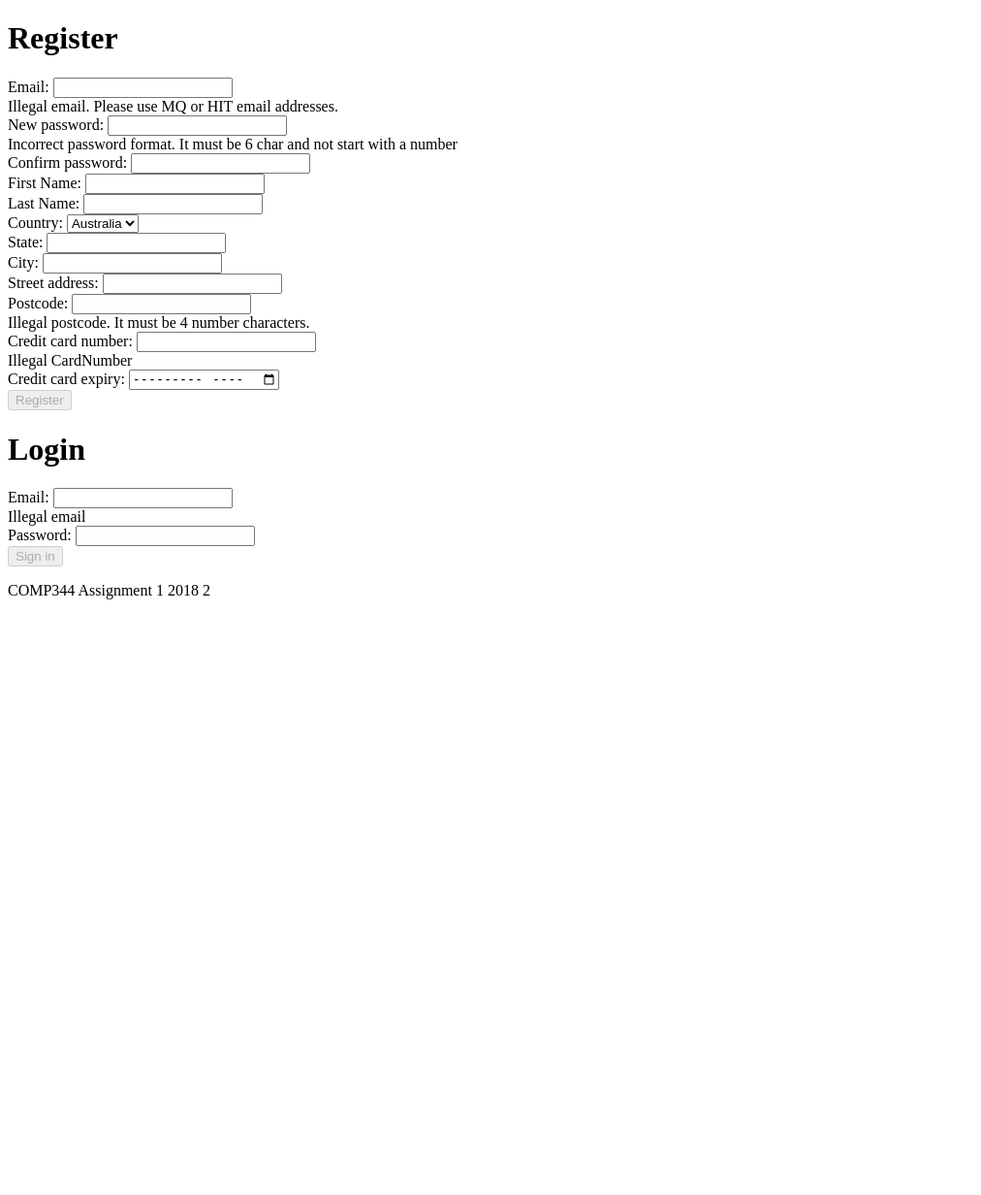
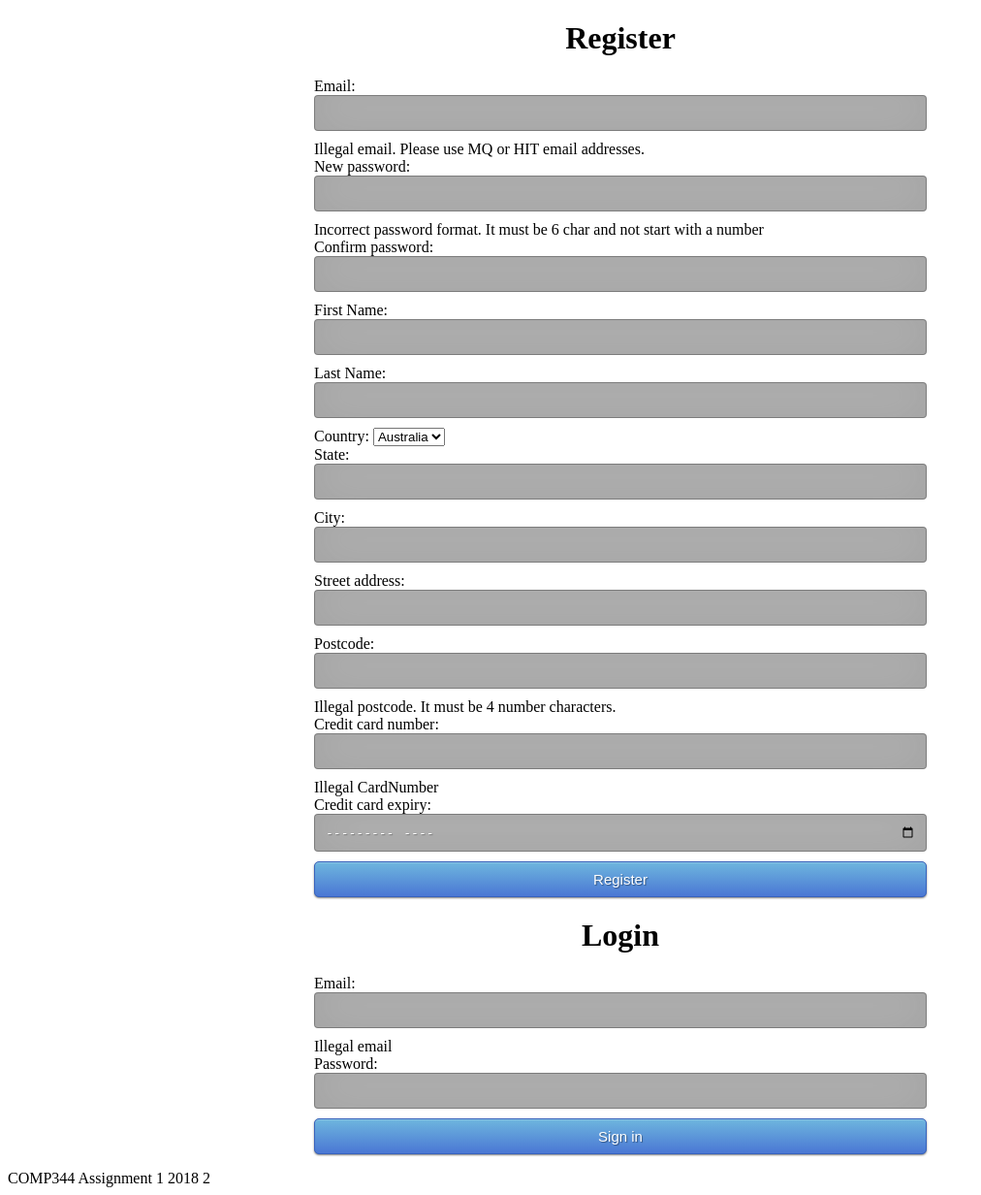
Before and after one commit to COMP344-e-commerce/assignment1, a PHP site: page /account.php in a window 1280 px wide. Shown: the part 26-1258 px from the top of the page at 97% size, without its empty margins (0-1012 px from the left). Before the commit the page ends 644 px from the top, so only its background shows below. Run offline with PHP 8.4, Linux system fonts and the light colour scheme.

Commit message:
integrated 孙伟泽's CSS

```diff
--- a/account.php
+++ b/account.php
@@ -6,6 +6,7 @@
 <?php include("head.php"); ?>
 <body>
 <?php include("header.html"); ?>
+<div class="register">
     <h1>Register</h1>
     <div>
         <form method="post" action="register.php" id="registerForm">
@@ -41,17 +42,23 @@
             <label>Street address: </label>
             <input name="address" type="text"><br>
             <label>Postcode: </label>
-        <input id="postcode" name="postcode" type="text" pattern="[0-9.]+" minlength="4" maxlength="4" onchange="validatePostcode();"><br>
+            <input id="postcode" name="postcode" type="text" pattern="[0-9.]+" minlength="4" maxlength="4"
+                   onchange="validatePostcode();"><br>
             <div id="postcodeVali" name="postcodeVali"></div>
             <label>Credit card number: </label>
-        <input id="cardNumber" name="cardNumber" type="text" maxlength="10" minlength="10" onchange="validateCardNumber();"><br>
+            <input id="cardNumber" name="cardNumber" type="text" maxlength="10" minlength="10"
+                   onchange="validateCardNumber();"><br>
             <div id="cardNumberVali" name="cardNumberVali"></div>
             <label>Credit card expiry: </label>
             <input id="cardExpiry" name="cardExpiry" type="month" onchange="validateCardExpiry();"/><br>
             <div id="cardExpiryVali"></div>
-        <input type="submit" value="Register" id="registerButton" name="registerButton">
+            <input class="btn btn-primary btn-block btn-large" type="submit" value="Register" id="registerButton"
+                   name="registerButton">
         </form>
     </div>
+</div>
+
+<div class="login">
     <h1>Login</h1>
     <div>
         <form method="post" action="login.php" id="loginForm">
@@ -60,8 +67,10 @@
             <div id="emailLoginVali" name="emailLoginVali"></div>
             <label>Password: </label>
             <input name="password" type="password"><br>
-        <input type="submit" value="Sign in" id="loginButton" name="loginButton">
+            <input class="btn btn-primary btn-block btn-large" type="submit" value="Sign in" id="loginButton"
+                   name="loginButton">
         </form>
+    </div>
 </div>
 <?php include("footer.html"); ?>
 </body>
--- a/css/style.css
+++ b/css/style.css
@@ -0,0 +1,133 @@
+.login, .register {
+    width: 50%;
+    margin: auto;
+}
+
+.login h1, .register h1 {
+    text-align: center;
+}
+
+input {
+    width: 100%;
+    margin-bottom: 10px;
+    background: rgba(0, 0, 0, 0.3);
+    border: none;
+    outline: none;
+    padding: 10px;
+    font-size: 13px;
+    color: #fff;
+    text-shadow: 1px 1px 1px rgba(0, 0, 0, 0.3);
+    border: 1px solid rgba(0, 0, 0, 0.3);
+    border-radius: 4px;
+    box-shadow: inset 0 -5px 45px rgba(100, 100, 100, 0.2), 0 1px 1px rgba(255, 255, 255, 0.2);
+    -webkit-transition: box-shadow .5s ease;
+    -moz-transition: box-shadow .5s ease;
+    -o-transition: box-shadow .5s ease;
+    -ms-transition: box-shadow .5s ease;
+    transition: box-shadow .5s ease;
+}
+
+input:focus {
+    box-shadow: inset 0 -5px 45px rgba(100, 100, 100, 0.4), 0 1px 1px rgba(255, 255, 255, 0.2);
+}
+
+.btn {
+    display: inline-block;
+    *display: inline;
+    *zoom: 1;
+    padding: 4px 10px 4px;
+    margin-bottom: 0;
+    font-size: 13px;
+    line-height: 18px;
+    color: #333333;
+    text-align: center;
+    text-shadow: 0 1px 1px rgba(255, 255, 255, 0.75);
+    vertical-align: middle;
+    background-color: #f5f5f5;
+    background-image: -moz-linear-gradient(top, #ffffff, #e6e6e6);
+    background-image: -ms-linear-gradient(top, #ffffff, #e6e6e6);
+    background-image: -webkit-gradient(linear, 0 0, 0 100%, from(#ffffff), to(#e6e6e6));
+    background-image: -webkit-linear-gradient(top, #ffffff, #e6e6e6);
+    background-image: -o-linear-gradient(top, #ffffff, #e6e6e6);
+    background-image: linear-gradient(top, #ffffff, #e6e6e6);
+    background-repeat: repeat-x;
+    filter: progid:dximagetransform.microsoft.gradient(startColorstr=#ffffff, endColorstr=#e6e6e6, GradientType=0);
+    border-color: #e6e6e6 #e6e6e6 #e6e6e6;
+    border-color: rgba(0, 0, 0, 0.1) rgba(0, 0, 0, 0.1) rgba(0, 0, 0, 0.25);
+    border: 1px solid #e6e6e6;
+    -webkit-border-radius: 4px;
+    -moz-border-radius: 4px;
+    border-radius: 4px;
+    -webkit-box-shadow: inset 0 1px 0 rgba(255, 255, 255, 0.2), 0 1px 2px rgba(0, 0, 0, 0.05);
+    -moz-box-shadow: inset 0 1px 0 rgba(255, 255, 255, 0.2), 0 1px 2px rgba(0, 0, 0, 0.05);
+    box-shadow: inset 0 1px 0 rgba(255, 255, 255, 0.2), 0 1px 2px rgba(0, 0, 0, 0.05);
+    cursor: pointer;
+    *margin-left: .3em;
+}
+
+.btn:hover, .btn:active, .btn.active, .btn.disabled, .btn[disabled] {
+    background-color: #e6e6e6;
+}
+
+.btn-large {
+    padding: 9px 14px;
+    font-size: 15px;
+    line-height: normal;
+    -webkit-border-radius: 5px;
+    -moz-border-radius: 5px;
+    border-radius: 5px;
+}
+
+.btn:hover {
+    color: #333333;
+    text-decoration: none;
+    background-color: #e6e6e6;
+    background-position: 0 -15px;
+    -webkit-transition: background-position 0.1s linear;
+    -moz-transition: background-position 0.1s linear;
+    -ms-transition: background-position 0.1s linear;
+    -o-transition: background-position 0.1s linear;
+    transition: background-position 0.1s linear;
+}
+
+.btn-primary, .btn-primary:hover {
+    text-shadow: 0 -1px 0 rgba(0, 0, 0, 0.25);
+    color: #ffffff;
+}
+
+.btn-primary.active {
+    color: rgba(255, 255, 255, 0.75);
+}
+
+.btn-primary {
+    background-color: #4a77d4;
+    background-image: -moz-linear-gradient(top, #6eb6de, #4a77d4);
+    background-image: -ms-linear-gradient(top, #6eb6de, #4a77d4);
+    background-image: -webkit-gradient(linear, 0 0, 0 100%, from(#6eb6de), to(#4a77d4));
+    background-image: -webkit-linear-gradient(top, #6eb6de, #4a77d4);
+    background-image: -o-linear-gradient(top, #6eb6de, #4a77d4);
+    background-image: linear-gradient(top, #6eb6de, #4a77d4);
+    background-repeat: repeat-x;
+    filter: progid:dximagetransform.microsoft.gradient(startColorstr=#6eb6de, endColorstr=#4a77d4, GradientType=0);
+    border: 1px solid #3762bc;
+    text-shadow: 1px 1px 1px rgba(0, 0, 0, 0.4);
+    box-shadow: inset 0 1px 0 rgba(255, 255, 255, 0.2), 0 1px 2px rgba(0, 0, 0, 0.5);
+}
+
+.btn-primary:hover, .btn-primary:active, .btn-primary.active, .btn-primary.disabled, .btn-primary[disabled] {
+    filter: none;
+    background-color: #4a77d4;
+}
+
+.btn-block {
+    width: 100%;
+    display: block;
+}
+
+* {
+    -webkit-box-sizing: border-box;
+    -moz-box-sizing: border-box;
+    -ms-box-sizing: border-box;
+    -o-box-sizing: border-box;
+    box-sizing: border-box;
+}
```
Also changed, not shown: login.html (deleted, +0 -115 lines). Lines whose indentation alone changed are shown as unchanged.
